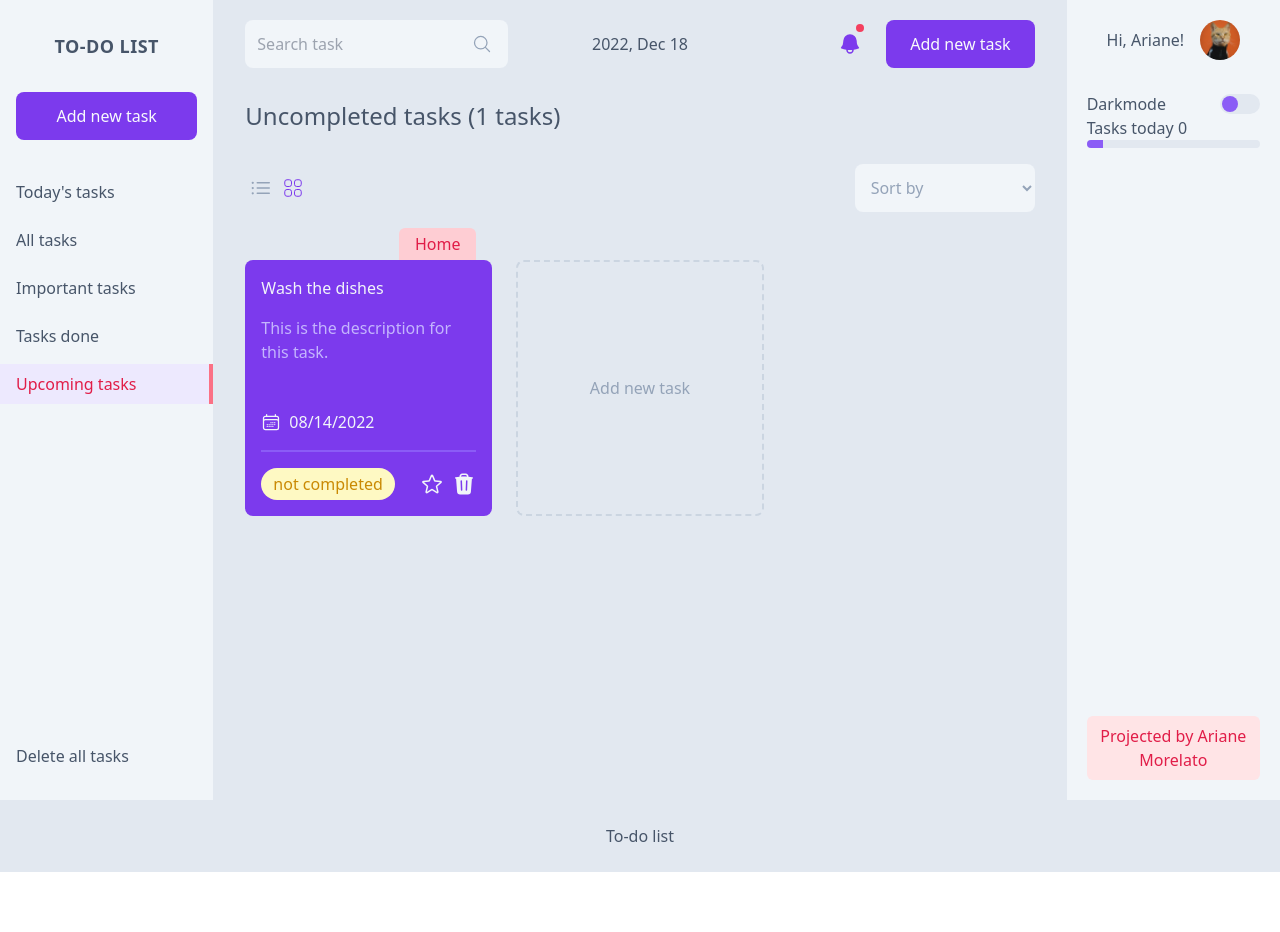
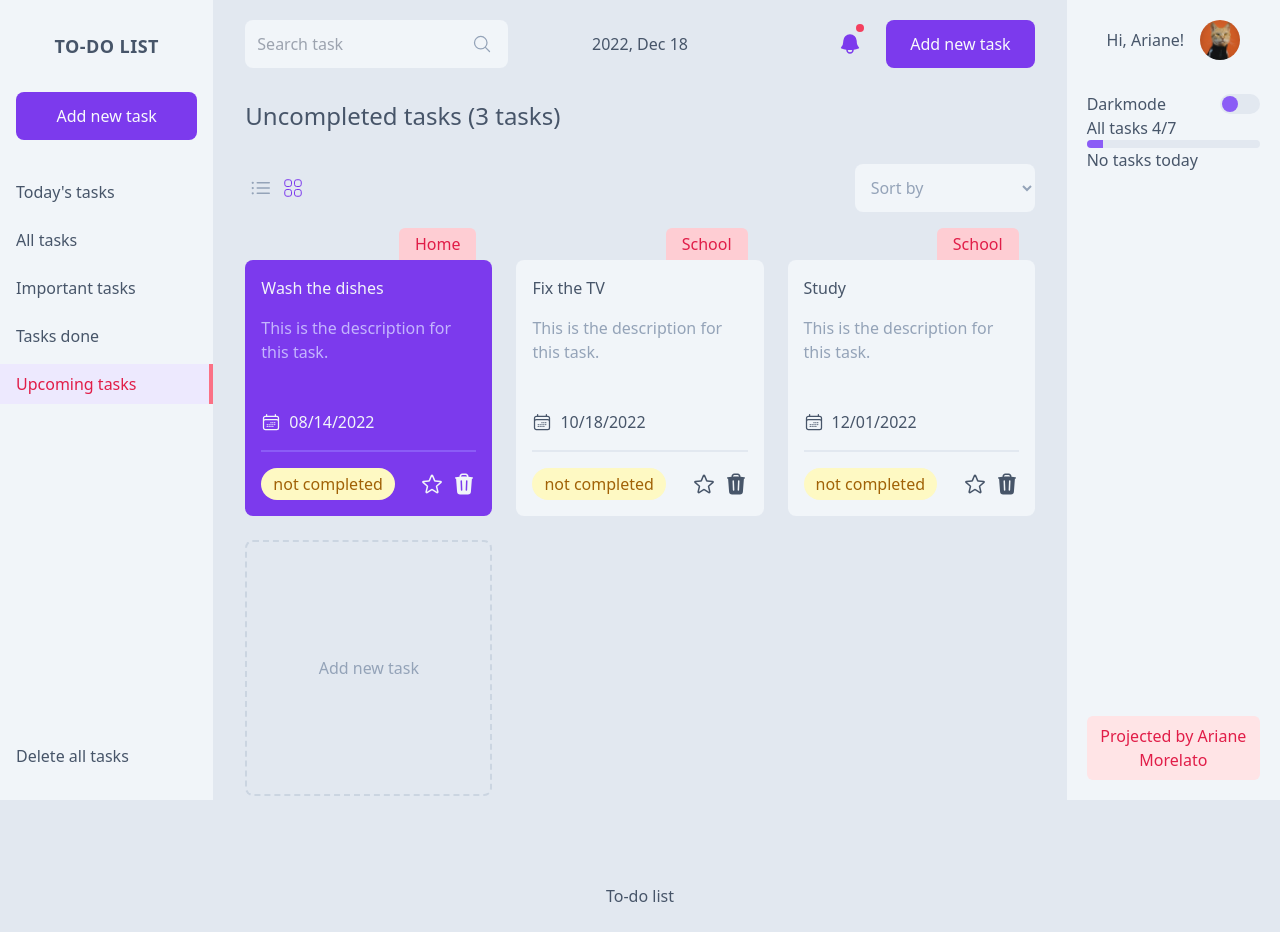
Before and after one commit to aridsm/tasks-app, a React (Create React App) app: page /upcoming in a window 1280 px wide. Before the commit the page ends 872 px from the top, so only its background shows below. Built offline with nearby package versions, Linux system fonts and the light colour scheme.

Commit message:
tasksdone hook added & darkmode

```diff
--- a/src/App.tsx
+++ b/src/App.tsx
@@ -10,7 +10,7 @@ const App: React.FC = () => {
   const isModalOpen = useAppSelector((state) => state.modal.modalIsOpen);
 
   return (
-    <div className="bg-slate-200 min-h-screen text-slate-600 dark:bg-slate-900 dark:text-slate-300">
+    <div className="bg-slate-200 min-h-screen text-slate-600 dark:bg-slate-900 dark:text-slate-400">
       {isModalOpen && <Modal />}
       <Menu />
       <TasksSection />
--- a/src/components/AccountData.tsx
+++ b/src/components/AccountData.tsx
@@ -1,11 +1,15 @@
 import React from "react";
 import avatar1 from "../assets/avatar-1.jpg";
+import { useAppSelector } from "../store/hooks";
+import useCompletedTasks from "./hooks/useCompletedTasks";
 import useTodayTasks from "./hooks/useTodayTasks";
 
 const AccountData: React.FC = () => {
   const todaysTasks = useTodayTasks();
+  const tasks = useAppSelector((state) => state.tasks.tasks);
 
-  const totalTodaysTasks = todaysTasks.length;
+  const todayTasksDone = useCompletedTasks({ tasks: todaysTasks, done: true });
+  const allTasksDone = useCompletedTasks({ tasks: tasks, done: true });
 
   const toggleDarkMode = () => {
     const html = document.querySelector<HTMLHtmlElement>("html")!;
@@ -23,21 +27,35 @@ const AccountData: React.FC = () => {
         className="mt-8 text-left flex items-center justify-between"
         onClick={toggleDarkMode}
       >
-        <span>Darkmode</span>
-        <div className="w-10 h-5 bg-slate-200 rounded-full flex items-center px-0.5 dark:bg-slate-700">
-          <div className="w-4 h-4 rounded-full bg-violet-500 "></div>
+        <span className="dark:text-slate-200">Darkmode</span>
+        <div className="w-10 h-5 bg-slate-200 rounded-full px-0.5 dark:bg-slate-700 relative flex items-center dark:justify-end">
+          <div className="w-4 h-4 rounded-full bg-violet-500 absolute"></div>
         </div>
       </button>
 
+      {todaysTasks.length !== 0 && (
+        <div>
+          <span>
+            Tasks today {todayTasksDone.length}/{todaysTasks.length}
+          </span>
+          <div className="bg-slate-200 w-full h-2 rounded-full overflow-hidden dark:bg-slate-700">
+            <div className="bg-violet-500 h-full w-4"></div>
+          </div>
+        </div>
+      )}
       <div>
-        <span>Tasks today {totalTodaysTasks}</span>
+        <span>
+          All tasks {allTasksDone.length}/{tasks.length}
+        </span>
         <div className="bg-slate-200 w-full h-2 rounded-full overflow-hidden dark:bg-slate-700">
           <div className="bg-violet-500 h-full w-4"></div>
         </div>
       </div>
+
+      {todaysTasks.length === 0 && <span>No tasks today</span>}
       <a
         href="/"
-        className="mt-auto bg-rose-100 p-2 rounded-md text-rose-600 text-center transition hover:bg-rose-200 dark:bg-rose-300/[.1] dark:text-rose-300"
+        className="mt-auto bg-rose-100 p-2 rounded-md text-rose-600 text-center transition hover:bg-rose-200 dark:bg-slate-800 dark:text-slate-200"
       >
         Projected by Ariane Morelato
       </a>
--- a/src/components/Menu.tsx
+++ b/src/components/Menu.tsx
@@ -28,7 +28,7 @@ const links = [
 ];
 
 const classLinkActive =
-  "text-rose-600 bg-violet-100 border-r-4 border-rose-400 dark:bg-slate-700 dark:text-rose-300 dark:border-rose-300";
+  "text-rose-600 bg-violet-100 border-r-4 border-rose-400 dark:bg-slate-800 dark:text-slate-200 dark:border-slate-200";
 
 const Menu: React.FC = () => {
   const route = useLocation();
@@ -50,7 +50,7 @@ const Menu: React.FC = () => {
             <li key={link.path}>
               <NavLink
                 to={link.path}
-                className={`px-4 py-2 w-full block transition hover:text-rose-600 dark:hover:text-rose-300 ${
+                className={`px-4 py-2 w-full block transition hover:text-rose-600 dark:hover:text-slate-200 ${
                   currentPath === link.path ? classLinkActive : ""
                 }`}
               >
--- a/src/components/Routes/DoneTasks.tsx
+++ b/src/components/Routes/DoneTasks.tsx
@@ -1,6 +1,6 @@
-import React, { useState, useEffect } from "react";
-import { Task } from "../../interfaces";
+import React from "react";
 import { useAppSelector } from "../../store/hooks";
+import useCompletedTasks from "../hooks/useCompletedTasks";
 import LayoutRoutes from "../Utilities/LayoutRoutes";
 
 const DoneTasks: React.FC<{ done: boolean; title: string }> = ({
@@ -9,18 +9,7 @@ const DoneTasks: React.FC<{ done: boolean; title: string }> = ({
 }) => {
   const tasks = useAppSelector((state) => state.tasks.tasks);
 
-  const [tasksDone, setTasksDone] = useState<Task[]>([]);
-
-  useEffect(() => {
-    const filteredTasks: Task[] = tasks.filter((task: Task) => {
-      if (done) {
-        return task.completed;
-      } else {
-        return !task.completed;
-      }
-    });
-    setTasksDone(filteredTasks);
-  }, [tasks, done]);
+  const tasksDone = useCompletedTasks({ tasks, done });
 
   return <LayoutRoutes title={title} tasks={tasksDone}></LayoutRoutes>;
 };
--- a/src/components/TasksSection/TaskItem.tsx
+++ b/src/components/TasksSection/TaskItem.tsx
@@ -35,7 +35,7 @@ const TaskItem: React.FC<{ isListInView1: boolean; task: Task }> = ({
 
   return (
     <li key={task.id}>
-      <button className=" bg-rose-200 text-rose-600 px-4 py-1 rounded-t-md ml-auto mr-4 block transition dark:bg-rose-300/[.1] dark:text-rose-300">
+      <button className="font-medium bg-rose-200 text-rose-600 px-4 py-1 rounded-t-md ml-auto mr-4 block transition">
         {task.dir}
       </button>
       <article
@@ -45,25 +45,29 @@ const TaskItem: React.FC<{ isListInView1: boolean; task: Task }> = ({
       >
         <div className="flex flex-col flex-1">
           <span
-            className={`block font-medium ${isListInView1 ? "mb-2" : "mb-4"}`}
+            className={`block font-medium dark:text-slate-200 ${
+              isListInView1 ? "mb-2" : "mb-4"
+            }`}
           >
             {task.title}
           </span>
-          <p className="description text-slate-400">{task.description}</p>
+          <p className="description text-slate-400 dark:text-slate-500">
+            {task.description}
+          </p>
           <time className="mt-auto flex w-full">
             <Calendar className="mr-2 w-5" /> {dateFormated}
           </time>
         </div>
         <div
-          className={`flex border-slate-200 dark:border-slate-700 ${
+          className={`flex border-slate-200 dark:border-slate-800 ${
             isListInView1 ? "items-center" : "border-t-2 w-full pt-4 mt-4"
           }`}
         >
           <span
             className={`${
               task.completed
-                ? "bg-green-200 text-green-600 dark:bg-green-300/[.1] dark:text-green-300"
-                : "bg-yellow-100 text-yellow-600 dark:bg-yellow-200/[.1] dark:text-yellow-100"
+                ? "bg-emerald-200 text-emerald-700 "
+                : "bg-yellow-100 text-yellow-700 "
             } py-1 px-3 rounded-full font-medium  mr-4`}
           >
             {task.completed ? "completed" : "not completed"}
@@ -72,7 +76,10 @@ const TaskItem: React.FC<{ isListInView1: boolean; task: Task }> = ({
             txt={task.important ? "unmark as important" : "mark as important"}
             className="mr-2 ml-auto"
           >
-            <button onClick={() => markAsImportantHandler(task.id)}>
+            <button
+              onClick={() => markAsImportantHandler(task.id)}
+              className="transition hover:text-slate-700 dark:hover:text-slate-200"
+            >
               <StarLine
                 className={`w-6 h-6 ${
                   task.important ? "fill-rose-500 stroke-rose-500" : "fill-none"
@@ -80,7 +87,10 @@ const TaskItem: React.FC<{ isListInView1: boolean; task: Task }> = ({
               />
             </button>
           </Tooltip>
-          <Tooltip txt="delete task">
+          <Tooltip
+            txt="delete task"
+            className="transition hover:text-slate-700 dark:hover:text-slate-200"
+          >
             <button onClick={() => removeTaskHandler(task.id)}>
               <Trash />
             </button>
--- a/src/components/Utilities/LayoutRoutes.tsx
+++ b/src/components/Utilities/LayoutRoutes.tsx
@@ -86,7 +86,7 @@ const LayoutRoutes: React.FC<Props> = ({ title, tasks }) => {
 
   return (
     <section>
-      <h1 className="font-medium my-8 text-2xl">
+      <h1 className="font-medium my-8 text-2xl dark:text-slate-200">
         {title} ({tasks.length} tasks)
       </h1>
       <ButtonsSort
--- /dev/null
+++ b/src/components/hooks/useCompletedTasks.tsx
@@ -0,0 +1,26 @@
+import { useEffect, useState } from "react";
+import { Task } from "../../interfaces";
+
+interface Props {
+  tasks: Task[];
+  done: boolean;
+}
+
+const useCompletedTasks = (props: Props): Task[] => {
+  const [tasksDone, setTasksDone] = useState<Task[]>([]);
+
+  useEffect(() => {
+    const filteredTasks: Task[] = props.tasks.filter((task: Task) => {
+      if (props.done) {
+        return task.completed;
+      } else {
+        return !task.completed;
+      }
+    });
+    setTasksDone(filteredTasks);
+  }, [props.tasks, props.done]);
+
+  return tasksDone;
+};
+
+export default useCompletedTasks;
--- a/src/index.css
+++ b/src/index.css
@@ -7,7 +7,7 @@
 }
 
 .btn {
-  @apply bg-violet-600 hover:bg-violet-700 py-3 px-6 text-slate-50 rounded-lg w-auto transition dark:bg-violet-800;
+  @apply bg-violet-600 hover:bg-violet-700 py-3 px-6 text-slate-50 rounded-lg w-auto transition dark:bg-violet-900;
 }
 
 .btn:active {
@@ -16,13 +16,13 @@
 
 @layer components {
   .tasksList > li:first-of-type article {
-    @apply bg-violet-600 text-slate-100 dark:bg-violet-800;
+    @apply bg-violet-600 text-slate-100 dark:bg-violet-900;
   }
   .tasksList > li:first-of-type article .description {
     @apply text-violet-300;
   }
   .tasksList > li:first-of-type article > div {
-    @apply border-violet-500 dark:border-violet-700;
+    @apply border-violet-500 dark:border-violet-800;
   }
   .listView1 article {
     @apply h-40;
--- a/src/store/Tasks.store.tsx
+++ b/src/store/Tasks.store.tsx
@@ -31,13 +31,40 @@ const initialState = {
       id: "hd5aS",
     },
     {
-      title: "Wash the dishes",
+      title: "Study",
       dir: "School",
       description: "This is the description for this task.",
-      date: "2022-10-08",
+      date: "2022-10-06",
       completed: true,
       important: false,
-      id: "hdg9M",
+      id: "fkd8s",
+    },
+    {
+      title: "Study english",
+      dir: "School",
+      description: "This is the description for this task.",
+      date: "2022-10-28",
+      completed: true,
+      important: false,
+      id: "f9aKD",
+    },
+    {
+      title: "Fix the TV",
+      dir: "School",
+      description: "This is the description for this task.",
+      date: "2022-10-18",
+      completed: false,
+      important: false,
+      id: "dhsD1",
+    },
+    {
+      title: "Study",
+      dir: "School",
+      description: "This is the description for this task.",
+      date: "2022-12-01",
+      completed: false,
+      important: false,
+      id: "dhsD1",
     },
   ],
 };
```
